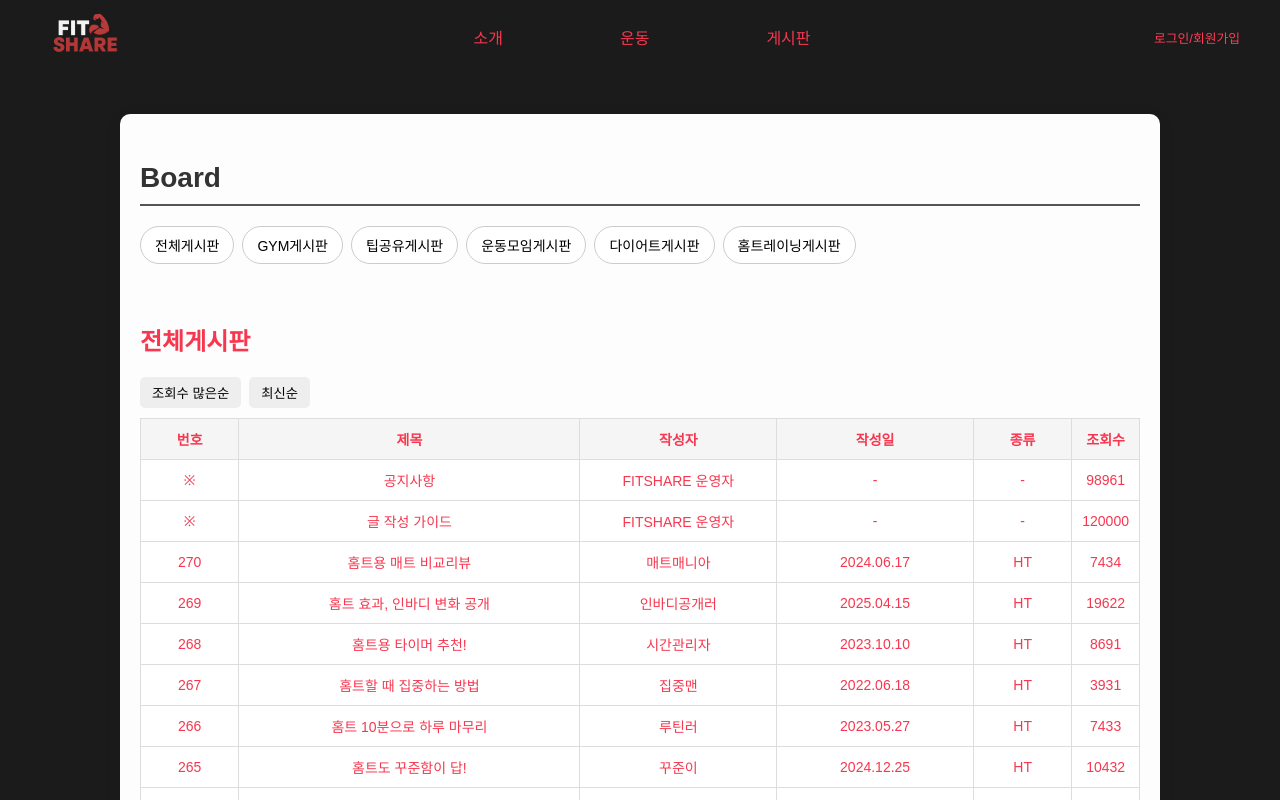
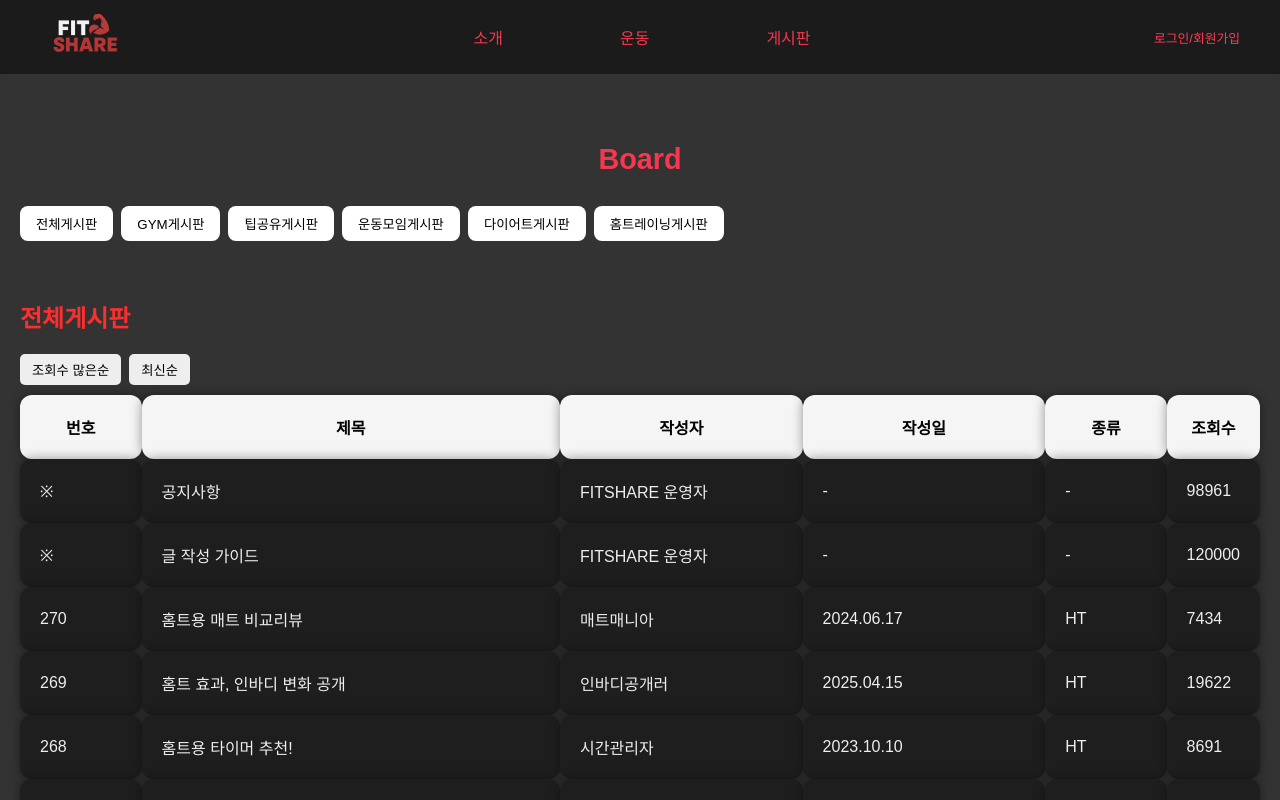
Before and after one commit to kang162002/fitshare, a React (Create React App) app: page /Board_all in a window 1280 px wide. Shown: the top 800 px of the page. Built offline with nearby package versions, Linux system fonts and the light colour scheme.

Commit message:
메인스크린/게시판디자인/

```diff
--- a/src/board/Board_all.css
+++ b/src/board/Board_all.css
@@ -1,21 +1,25 @@
 /* board-body 전체 영역 */
 .board-body {
-    max-width: 1000px;
+    /* max-width: 1000px;
     margin: 40px auto;
     padding: 20px;
     font-family: 'Noto Sans KR', sans-serif;
     background-color: #fdfdfd;
     border-radius: 10px;
-    box-shadow: 0 4px 20px rgba(0, 0, 0, 0.05);
+    box-shadow: 0 4px 20px rgba(0, 0, 0, 0.05); */
+    background-color: #333333;
+    color: #eee;
+    min-height: 100vh;
+    padding: 40px 20px;
+    font-family: "Pretendard", sans-serif;
 }
 
 /* 상단 제목 */
 .board-header h3 {
-    font-size: 28px;
-    color: #333;
-    border-bottom: 2px solid #555;
-    padding-bottom: 10px;
-    margin-bottom: 20px;
+    color: #f7374f;
+    margin-bottom: 30px;
+    font-size: 1.8rem;
+    text-align: center;
 }
 
 /* 게시판 필터 네비게이션 */
@@ -27,23 +31,25 @@
 }
 
 .board-nav button {
-    padding: 8px 14px;
-    border: 1px solid #ccc;
-    background-color: white;
-    border-radius: 20px;
+
+    background-color: #ffffff;
+    color: rgb(0, 0, 0);
+    border: none;
+    padding: 8px 16px;
+    border-radius: 8px;
     cursor: pointer;
-    font-size: 14px;
-    transition: all 0.2s ease;
+    transition: background 0.3s;
 }
 
 .board-nav>button:hover {
-    background-color: #3f3f3f;
+    background-color: rgb(255, 124, 124);
     border-color: #ffffff;
-    color: white;
+    color: rgb(0, 0, 0);
 }
 
 .board-nav>button:focus {
-    background-color: rgb(255, 100, 100);
+    background-color: rgb(255, 94, 94);
+    color: white;
 }
 
 /* 게시글 정렬 버튼 */
@@ -57,12 +63,13 @@
 }
 
 .board-outer button:hover {
-    background-color: #ff8686;
-    color: white;
+
+    background-color: #ff5165;
 }
-.board-outer button:focus{
 
-    background-color: rgb(252, 89, 89);
+.board-outer button:focus {
+
+    background-color: rgb(255, 94, 94);
 }
 
 /* 게시글 리스트 테이블 */
@@ -70,15 +77,19 @@
     width: 100%;
     border-collapse: collapse;
     margin-top: 10px;
-    background-color: white;
+    background-color: #333333;
 }
 
 .board-list-table th,
 .board-list-table td {
-    border: 1px solid #ddd;
-    padding: 10px;
-    font-size: 14px;
-    text-align: center;
+    background-color: #1e1e1e;
+    padding: 20px;
+    border-radius: 12px;
+    margin: 20px auto;
+    max-width: 600px;
+    box-shadow: 0 0 12px rgba(0, 0, 0, 0.4);
+    transition: transform 0.2s ease, box-shadow 0.3s ease;
+    ;
 }
 
 .board-list-table th {
@@ -87,40 +98,11 @@
 }
 
 .board-list-table tbody tr:hover {
-    background-color: #f9f9f9;
-    cursor: pointer;
+
+    transform: translateY(-6px);
+    box-shadow: 0 0 15px rgba(255, 255, 255, 0.1);
 }
 
-/* 페이지네이션 *
-.board-pagination {
-    margin-top: 20px;
-    display: flex;
-    justify-content: center;
-    gap: 6px;
-    flex-wrap: wrap;
-}
-
-.board-pagination button {
-    width: 36px;
-    height: 36px;
-    border: none;
-    border-radius: 6px;
-    background-color: #e0e0e0;
-    color: white;
-    cursor: pointer;
-    font-size: 14px;
-}
-
-.board-pagination button.active {
-    background-color: #444;
-    color: #fff;
-}
-
-.board-pagination button:disabled {
-    background-color: #eee;
-    color: #999;
-    cursor: default;
-}
 
 /* 글쓰기 버튼 */
 .board-outer>button {
@@ -128,7 +110,7 @@
     margin: 30px auto 0;
     padding: 12px 20px;
     background-color: #1a1a1a;
-    color: white;
+    color: rgb(255, 255, 255);
     border: none;
     border-radius: 6px;
     font-size: 16px;
@@ -139,7 +121,23 @@
     background-color: #000000;
 }
 
-tr>td:hover{
-    background-color: rgb(255, 186, 186);
-    color: white;
+
+
+
+.board-outer h2 {
+    color: rgb(255, 46, 46);
 }
+
+.board-list-table>thead {
+    color: black;
+}
+
+.tr-cursor {
+    cursor: pointer;
+}
+
+.tr-cursor:hover {
+    background-color: rgb(255, 124, 124);
+    color: rgb(0, 0, 0);
+    text-decoration: underline;
+}
--- a/src/board/Board_all.js
+++ b/src/board/Board_all.js
@@ -85,9 +85,8 @@ export default function Board_all() {
               setCurrentPage(1);
             }}
             style={{ marginRight: "8px" }}
-
           >
-        <span>조회수 많은순</span>
+            <span>조회수 많은순</span>
           </button>
           <button
             className="board-recent"
@@ -114,7 +113,7 @@ export default function Board_all() {
           <tbody>
             <tr>
               <td>※</td>
-              <td>공지사항</td>
+              <td className="tr-cursor">공지사항</td>
               <td>FITSHARE 운영자</td>
               <td>-</td>
               <td>-</td>
@@ -122,7 +121,7 @@ export default function Board_all() {
             </tr>
             <tr>
               <td>※</td>
-              <td>글 작성 가이드</td>
+              <td className="tr-cursor">글 작성 가이드</td>
               <td>FITSHARE 운영자</td>
               <td>-</td>
               <td>-</td>
@@ -138,8 +137,8 @@ export default function Board_all() {
             {paginatedPosts.map((post) => (
               <tr key={post.id}>
                 <td>{post.id}</td>
-                <td>{post.title}</td>
-                <td>{post.writer}</td>
+                <td className="tr-cursor">{post.title}</td>
+                <td className="tr-cursor">{post.writer}</td>
                 <td>{post.date}</td>
                 <td>{post.type}</td>
                 <td>{post.views}</td>
--- a/src/fitshareAbout/AboutCompany.css
+++ b/src/fitshareAbout/AboutCompany.css
@@ -13,8 +13,10 @@
 }
 
 .about-hero h1 {
-    font-size: 2.5rem;
-    color: #f7374f;
+  color: #f7374f;
+  margin-bottom: 30px;
+  font-size: 1.8rem;
+  text-align: center;
 }
 
 .about-hero p {
--- a/src/mainScreen/Fitshare.js
+++ b/src/mainScreen/Fitshare.js
@@ -53,11 +53,11 @@ function Fitshare() {
           </div>
 
             <nav className="mainScreen-menu-links">
-              <Link to="/">소개</Link>
+              <Link to="/MainScreen?scroll=intro">소개</Link>
 
             {/* 운동 서브메뉴 */}
             <div className="mainScreen-menu-with-submenu">
-              <Link to="/">운동</Link>
+              <Link to="/" onClick={"mainScreen-intro"}>운동</Link>
               <div className="mainScreen-main-submenu-container">
                 <Link to="/Workout_gym" className="main-submenu-item">
                   근력운동
--- a/src/mainScreen/MainScreen.css
+++ b/src/mainScreen/MainScreen.css
@@ -13,8 +13,8 @@ body {
   margin: 0;
   padding: 0;
   font-family: "Pretendard", sans-serif;
-  color: var(--text-color);
-  background-color: var(--main-color);
+  color:#000000;
+  background-color:#1b1b1b;
   overflow-x: hidden;
   -webkit-user-select: none;
   -moz-user-select: none;
@@ -246,7 +246,7 @@ body {
 .mainScreen-search {
   /* width: 100%; */
   width: 150px;
-  height: 25px;
+  height: 20px;
   background-size: cover;
 
   font-size: 1rem;
--- a/src/mainScreen/MainScreen.js
+++ b/src/mainScreen/MainScreen.js
@@ -4,7 +4,7 @@ import "./MainScreen.css";
 import MainEffect from "../mainRipple/MainEffect";
 import MainSplash from "../mainSplash/MainSplash";
 import { useNavigate } from "react-router";
-
+import { useLocation  } from "react-router";
 
 
 // 비디오 소스 배열 정의
@@ -21,11 +21,26 @@ function MainScreen() {
   const wrapperRef = useRef(null); // ripple 위치 계산용 ref
   const [query, setQuery] = useState(" ");
   const videoRefs = useRef([]);
+  let navigate = useNavigate();
+  const introRef = useRef(null) // 소개 섹션 위치 참조
+  const location = useLocation();
 
-  let navigate = useNavigate();
+
+  useEffect(()=>{
+    const params = new URLSearchParams(location.search);
+    const scrollTo = params.get("scroll");
+
+    if (scrollTo === "intro" && introRef.current){
+      introRef.current.scrollIntoView({behavior:"smooth"});
+    }
+  }, [location]);
+
+
+
+
+
 
   // 클릭 시 ripple 효과 위치 계산 및 추가 합니다
-
   const handleClick = (e) => {
     if (!wrapperRef.current) return;
     const rect = wrapperRef.current.getBoundingClientRect();
@@ -165,7 +180,7 @@ function MainScreen() {
       </div>
       <div className="mainScreen-intro-body">
         {/* 소개 */}
-        <div className="mainScreen-intro">
+        <div ref={introRef} className="mainScreen-intro"  id="abouttop">
           <div className="mainScreen-intro-image1">
             <img
               src="/images/mainIntroductionImage/introduction01.jpg"
```
